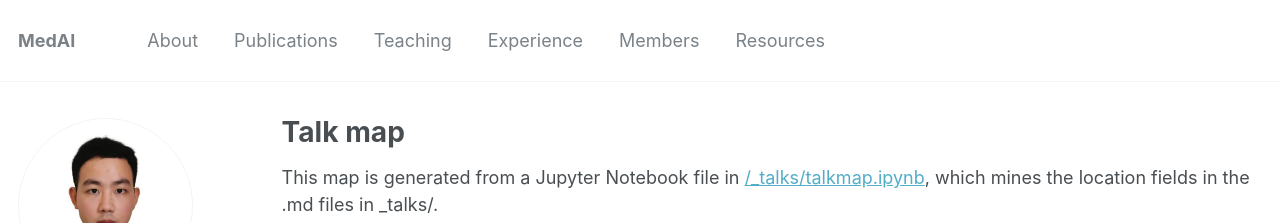
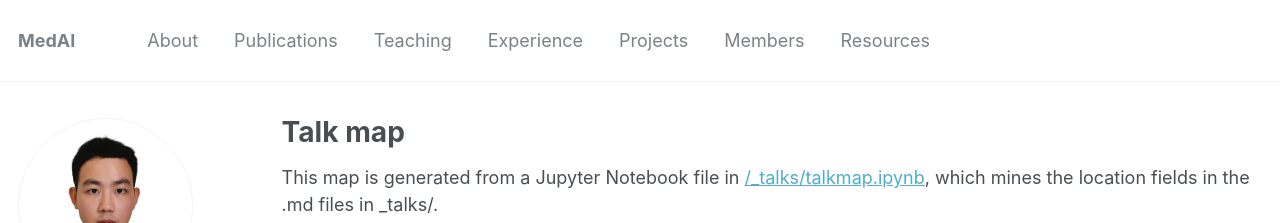
Before and after one commit to shiminxst/shiminxst.github.io, a Jekyll site: the page built from _pages/talkmap.html, in a window 1280 px wide and 1147 px high. Shown: the top 223 px of the window. Built offline with Jekyll 4.4.1, drawn with Linux system fonts in a browser that asks for light colours; nearby versions of some CDN libraries; some web fonts are replaced.

Commit message:
Update navigation.yml

```diff
--- a/_data/navigation.yml
+++ b/_data/navigation.yml
@@ -12,8 +12,8 @@ main:
   - title: "Experience"
     url: /cv/
 
-#  - title: "Awards"
-#    url: /awards/
+  - title: "Projects"
+    url: /awards/
 
   - title: "Members"
     url: /lab/
```
